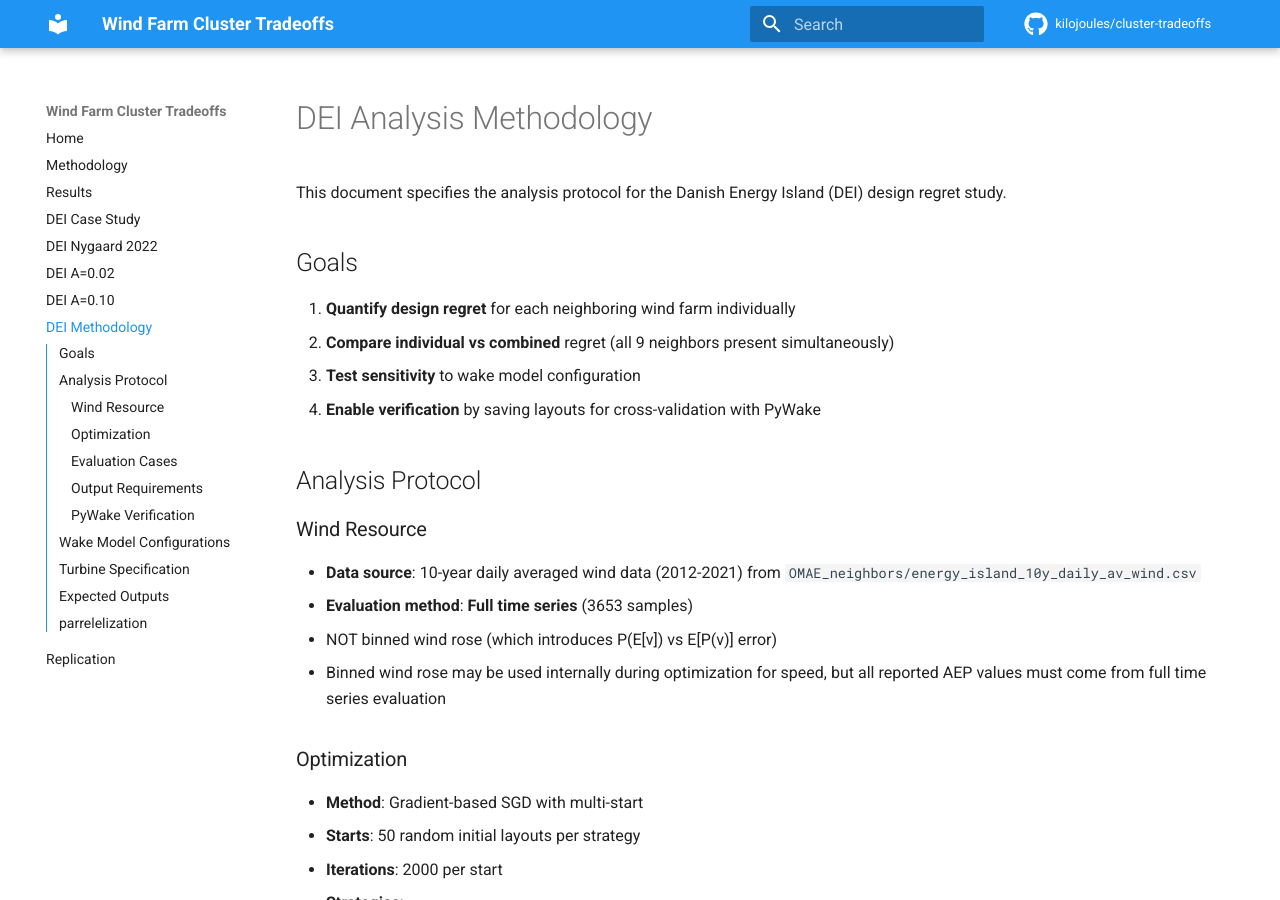
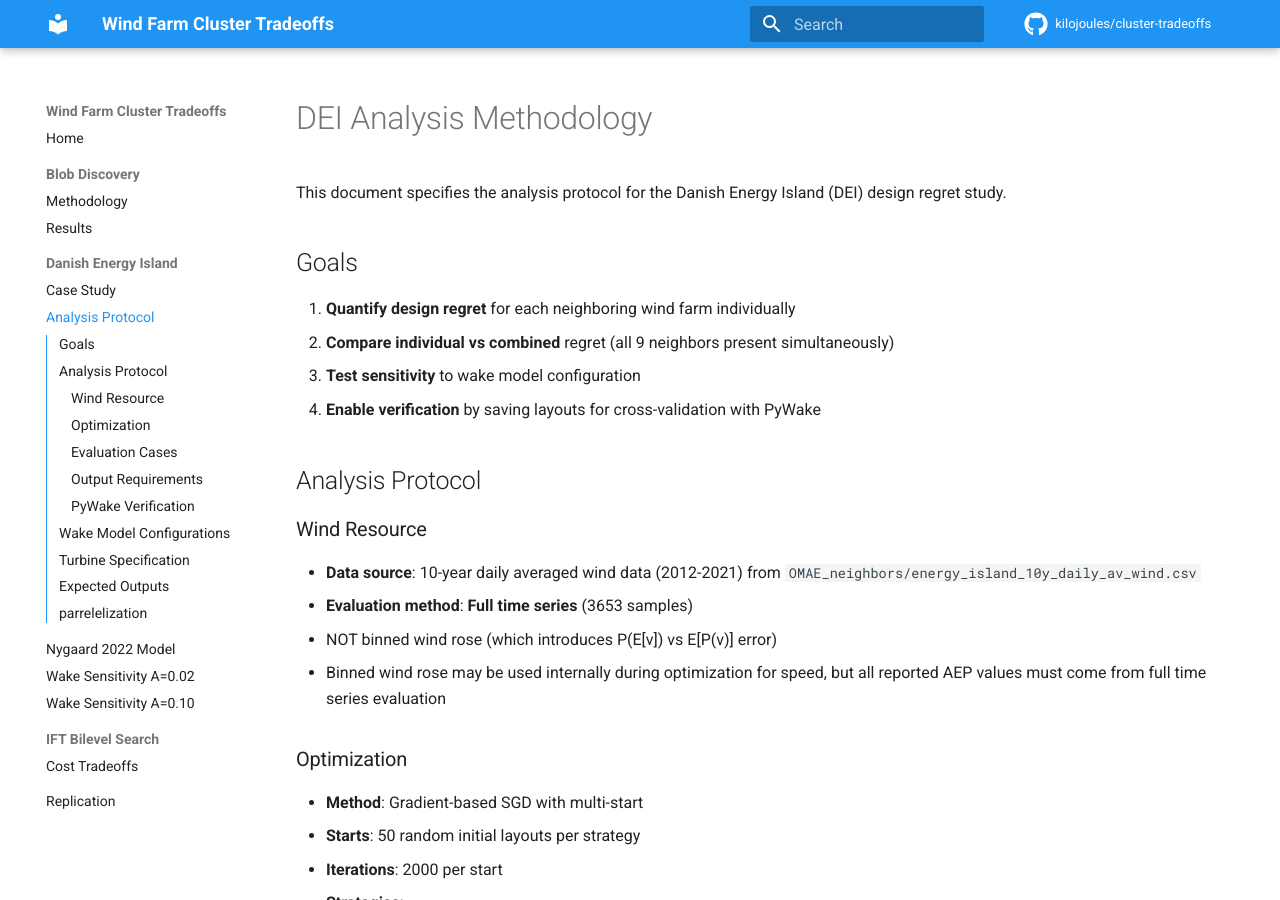
Before and after one commit to kilojoules/cluster-tradeoffs, an MkDocs documentation site: the page built from docs/dei-methodology.md, in a window 1280 px wide and 900 px high. Built offline with MkDocs 1.6.1 and Material for MkDocs 9.7.7, drawn with Linux system fonts in a browser that asks for light colours; comment, search, counter and statistics services are not loaded.

Commit message:
docs: reorganize sidebar into nested sections
Group the flat 9-entry nav into clear sections:
- Blob Discovery (methodology, results)
- Danish Energy Island (case study, protocol, wake model variants)
- IFT Bilevel Search (cost tradeoffs — was missing from nav)
- Replication

Add navigation.expand so sections start open. Fix relative link
warnings in index.md (results/ -> results.md#).

Co-Authored-By: Claude Opus 4.6 <noreply@anthropic.com>

```diff
--- a/mkdocs.yml
+++ b/mkdocs.yml
@@ -12,19 +12,24 @@ theme:
   features:
     - navigation.instant
     - navigation.sections
+    - navigation.expand
     - toc.integrate
   icon:
     repo: fontawesome/brands/github
 
 nav:
   - Home: index.md
-  - Methodology: methodology.md
-  - Results: results.md
-  - DEI Case Study: dei-case-study.md
-  - DEI Nygaard 2022: dei-nygaard2022.md
-  - DEI A=0.02: dei-A0.02.md
-  - DEI A=0.10: dei-A0.10.md
-  - DEI Methodology: dei-methodology.md
+  - Blob Discovery:
+    - Methodology: methodology.md
+    - Results: results.md
+  - Danish Energy Island:
+    - Case Study: dei-case-study.md
+    - Analysis Protocol: dei-methodology.md
+    - Nygaard 2022 Model: dei-nygaard2022.md
+    - Wake Sensitivity A=0.02: dei-A0.02.md
+    - Wake Sensitivity A=0.10: dei-A0.10.md
+  - IFT Bilevel Search:
+    - Cost Tradeoffs: cost_tradeoffs.md
   - Replication: replication.md
 
 markdown_extensions:
```
Also changed, not shown: docs/index.md (+6 -6 lines).
